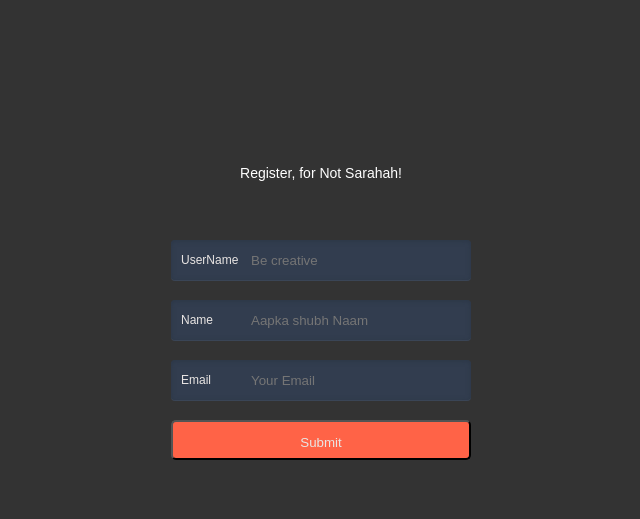
After one commit to itsabhijeet/Anonymous-Messaging-Web-App, a Flask app: page /register in a window 1280 px wide. The commit adds this page. Shown: the top 519 px of the page, without its empty margins (319-959 px from the left). Run offline with Flask 2, Linux system fonts and the light colour scheme.

Commit message:
Complete Application

```diff
--- a/main.py
+++ b/main.py
@@ -1,14 +1,19 @@
 
-from flask import Flask, request, Markup, render_template,redirect,flash,url_for
+from flask import Flask, request, Markup, render_template,redirect,flash,url_for,session
 from wtforms import Form, TextField, TextAreaField, validators, StringField, SubmitField
 from flask_mail import Mail,Message
+from random import randint,seed
+import sqlfun as dbhandler
+
+
+
 
 app = Flask(__name__)
 app.secret_key = 'abhiportfolio'
 app.config['MAIL_SERVER']='smtp.gmail.com'
 app.config['MAIL_PORT'] = 465
-app.config['MAIL_USERNAME'] = 'handoverabhi@gmail.com'
-app.config['MAIL_PASSWORD'] = 'handover'
+app.config['MAIL_USERNAME'] = '' #confidential
+app.config['MAIL_PASSWORD'] = ''  #confidential
 app.config['MAIL_USE_TLS'] = False
 app.config['MAIL_USE_SSL'] = True
 
@@ -19,16 +24,101 @@ class msgform(Form):
       msg = TextAreaField('Leave Message')
 class EmailForm(Form):
     email= TextField("Email",[validators.Required("Recepients Email id"),validators.Email("Enter Email")])
+class Verifyform(Form):
+      num = TextField('number')
+class emailnameform(Form):
+      username = TextField('username')
+      name= TextField('name')
+      email= TextField("Email",[validators.Required("Recepients Email id"),validators.Email("Enter Email")])
 
-@app.route('/')
-def home():
-    return render_template('home.html')
 
-@app.route('/about')
-def about():
-    return render_template('about.html')
 
-@app.route('/message',methods=['GET','POST'])
+
+@app.route('/register',methods=['GET','POST'])
+def register():
+    form = emailnameform(request.form)
+
+
+    if request.method == 'POST':
+        email=request.form['email']
+        name=request.form['name']
+        username = request.form['username']
+
+        chk =  dbhandler.checkUserName(username,email,name)
+
+        if chk== False:
+            flash("User name is not available, Sorry!")
+            return render_template('register.html',form=form)
+
+        #Generate Unique password
+        #Number of digits d
+        seed(randint(10,1000))
+        d = randint(6,15)
+        num=0
+        for i in range(d):
+            r = randint(1,9)
+            num = num*10 + r
+        print(num)
+        session['otp'] = str(num)
+        #Send this number to the email provided
+        mail = Mail(app)
+        newmsg = Message('Verification | !Sarahah', sender = 'handoverabhi@gmail.com', recipients = [email])
+        newmsg.html =  " <p> Hey! <b> <i> " +  name + " </i></b>  kindly enter this number to verify your email id </p> <hr> <h2>" + str(num) + "</h2>";
+        mail.send(newmsg)
+        return render_template('verify1.html',name=name,email=email,uname=username)
+    else:
+        return render_template('register.html',form=form)
+
+
+@app.route('/verify',methods=['GET','POST'])
+def verify():
+    form = Verifyform(request.form)
+
+    chk  = session['otp']
+    num = request.form['otp']
+    username = request.form['username']
+    email = request.form['email']
+    name = request.form['name']
+
+    print(num)
+    print(chk)
+    print(num==chk)
+    if num == chk:
+        session.pop('otp',None)
+        dbhandler.insertUser(username,email,name)
+        return render_template('newuser.html',name=name,uname=username,email=email)
+    else:
+        session.pop('otp',None)
+        return redirect(url_for('register'))
+    session.pop('otp',None)
+    return render_template('verify1.html',form=form)
+
+
+@app.route('/user/<username>',methods=['GET','POST'])
+def userprofile(username):
+    form = msgform(request.form)
+
+    name = dbhandler.getName(username)
+    email = dbhandler.getEmail(username)
+
+    if request.method == 'POST':
+
+         msg=request.form['msg']
+
+         if form.validate():
+            #Sending an email
+            mail = Mail(app)
+            newmsg = Message('!Sarahah', sender = 'handoverabhi@gmail.com', recipients = [email])
+            newmsg.html = "<br> Message: <p> <b> <i> " + msg + "</b> </i> </p>"
+            mail.send(newmsg)
+            flash("Message Sent! ")
+            return render_template('contact.html',form=form,name=name,uname=username)
+         else:
+             flash('Email Not correct bro!')
+    return render_template('contact.html',form=form,name=name,uname=username)
+
+
+@app.route('/',methods=['GET','POST'])
 def msg():
     form = msgform(request.form)
 
@@ -48,29 +138,7 @@ def msg():
             return redirect(url_for('takeemail'))
          else:
              flash('Email Not correct bro!')
-    return render_template('contact.html',form=form)
-
-@app.route('/takeemail',methods=['GET','POST'])
-def takeemail():
-     form = EmailForm(request.form)
-
-     if request.method == 'POST':
-         email=request.form['email']
-         print (email)
-         if form.validate():
-             mail= Mail(app)
-             Nmsg = Message('Not Sarahah',sender='handoverabhi@gmail.com',recipients=[email])
-             Nmsg.html  = " <b> Thanks for your interest. We are working for you! </b> <br> <i> Abhijeet </i> "
-             mail.send(Nmsg)
-             Nmsg = Message('People Interested',sender='hanoverabhi@gmail.com',recipients=['abhijeetown540@outlook.com'])
-             Nmsg.body = email + "\nHe/she seems to be Interested."
-             mail.send(Nmsg)
-             return render_template('email.html')
-         else:
-             flash('Email Not correct bro!')
-     return render_template('takeemail.html',form=form)
-
-
+    return render_template('contact.html',form=form,name=name)
 
 
 
--- /dev/null
+++ b/schema.sql
@@ -0,0 +1,6 @@
+drop table if exists users;
+create table users(
+ username text not null primary key,
+ email text not null,
+ name text not null
+);
--- /dev/null
+++ b/static/styles/register.css
@@ -0,0 +1,200 @@
+/*
+This is processed scss code. I was too lazy to paste the scss :D
+*/
+
+/* https://meyerweb.com/eric/tools/css/reset/
+   v2.0 | 20110126
+   License: none (public domain)
+*/
+html, body, div, span, applet, object, iframe,
+h1, h2, h3, h4, h5, h6, p, blockquote, pre,
+a, abbr, acronym, address, big, cite, code,
+del, dfn, em, img, ins, kbd, q, s, samp,
+small, strike, strong, sub, sup, tt, var,
+b, u, i, center,
+dl, dt, dd, ol, ul, li,
+fieldset, form, label, legend,
+table, caption, tbody, tfoot, thead, tr, th, td,
+article, aside, canvas, details, embed,
+figure, figcaption, footer, header, hgroup,
+menu, nav, output, ruby, section, summary,
+time, mark, audio, video {
+  margin: 0;
+  padding: 0;
+  border: 0;
+  font-size: 100%;
+  font: inherit;
+  vertical-align: baseline;
+}
+
+/* HTML5 display-role reset for older browsers */
+article, aside, details, figcaption, figure,
+footer, header, hgroup, menu, nav, section {
+  display: block;
+}
+
+body {
+  line-height: 1;
+}
+
+ol, ul {
+  list-style: none;
+}
+
+blockquote, q {
+  quotes: none;
+}
+
+blockquote:before, blockquote:after,
+q:before, q:after {
+  content: '';
+  content: none;
+}
+
+table {
+  border-collapse: collapse;
+  border-spacing: 0;
+}
+
+* {
+  box-sizing: border-box;
+}
+
+body {
+  background: #333;
+  font-family: 'Raleway', sans-serif;
+  font-size: 14px;
+}
+
+a {
+  text-decoration: none;
+}
+
+.signup {
+  width: 300px;
+  margin: 60px auto;
+  font-size: 12px;
+}
+
+.signup-item {
+  height: 40px;
+  line-height: 40px;
+  margin-bottom: 20px;
+  position: relative;
+}
+
+.signup-input {
+  display: block;
+  width: 100%;
+  height: 100%;
+  padding-left: 80px;
+  background: #323D4F;
+  border: none;
+  border-radius: 4px;
+  color: #E9E5E3;
+  box-shadow: inset 0 1px 5px 0 #2c3746, 0 1px 0 #3a4556;
+}
+.signup-input::-moz-placeholder {
+  color: #768A9D;
+}
+.signup-input:focus ~ .signup-label:before {
+  opacity: 1;
+  -webkit-transition: opacity .2s;
+          transition: opacity .2s;
+}
+
+.signup-label {
+  position: absolute;
+  top: 0;
+  left: 10px;
+  color: #E9E5E3;
+}
+.signup-label:before {
+  content: '\25b8';
+  display: inline-block;
+  width: 10px;
+  height: 10px;
+  position: absolute;
+  left: -30px;
+  color: #D94356;
+  opacity: 0;
+}
+
+.signup-select {
+  padding-left: 80px;
+  position: relative;
+  z-index: 5;
+  background: #374356;
+  border-radius: 5px;
+  color: #768A9D;
+  box-shadow: 0 -1px 0 #3a4556, 0 1px 3px #2c3746;
+  overflow: hidden;
+}
+.signup-select:after {
+  content: '\25be';
+  display: inline-block;
+  width: 10px;
+  height: 10px;
+  position: absolute;
+  top: 0;
+  right: 20px;
+  color: #2c3746;
+}
+.signup-select:hover, .signup-select:hover::after {
+  color: #E9E5E3;
+  cursor: pointer;
+}
+.signup-select:hover .signup-select-menu {
+  max-height: 400px;
+}
+
+.signup-select-menu {
+  max-height: 0;
+  position: relative;
+  z-index: 5;
+  -webkit-transition: max-height .4s ease-in;
+          transition: max-height .4s ease-in;
+}
+
+.singup-select__list-item {
+  position: relative;
+}
+
+.signup-select__item {
+  display: block;
+  padding: 1px;
+  padding-bottom: 0;
+  background: #374356;
+  color: #768A9D;
+}
+.signup-select__item:before {
+  content: '\25b8';
+  display: inline-block;
+  width: 10px;
+  height: 10px;
+  position: absolute;
+  left: -20px;
+  z-index: 5;
+  color: #D94356;
+  opacity: 0;
+}
+.signup-select__item:hover {
+  color: #E9E5E3;
+}
+.signup-select__item:hover::before {
+  opacity: 1;
+  -webkit-transition: opacity .2s;
+          transition: opacity .2s;
+}
+
+.signup-submit {
+  display: block;
+  width: 100%;
+  height: 40px;
+  line-height: 40px;
+  background: tomato;
+  border-radius: 5px;
+  text-align: center;
+  text-decoration: none;
+  color: #E9E5E3;
+}
--- /dev/null
+++ b/templates/register.html
@@ -0,0 +1,53 @@
+<!DOCTYPE html>
+<html lang="en" >
+
+<head>
+  <meta charset="UTF-8">
+  <title> Register | Not Sarahah </title>
+
+      <link rel="stylesheet" href="{{ url_for('static',filename='styles/register.css') }}">
+<style>
+	#form{
+		margin-top: 13%;
+	}
+</style>
+
+</head>
+
+<body>
+<div id="form">
+	<center><h1 style="color:white"> <b> <i> Register, for Not Sarahah! </i></b> </h1></center>
+  <form class="signup" method="POST" action="/register">
+		<ul class="singup-list">
+				<li class="signup-item">
+						<input type="text" placeholder="Be creative" name="username" class="signup-input" required>
+						<label for="username"  class="signup-label">UserName</label>
+					</li>
+			<li class="signup-item">
+				<input type="text" placeholder="Aapka shubh Naam" name="name" class="signup-input" required>
+				<label for="name"  class="signup-label">Name</label>
+			</li>
+			<li class="signup-item">
+				<input type="email" placeholder="Your Email"  name="email" class="signup-input" required>
+				<label for="email" class="signup-label">Email</label>
+			</li>
+			<li class="signup-item">
+				<input type="submit" class="signup-submit">
+			</li>
+		</ul>
+	</form>
+
+    {% with messages = get_flashed_messages() %}
+  {% if messages %}
+    <ul class=flashes>
+    {% for message in messages %}
+      <li><center style="color:red">{{ message }}</center></li>
+    {% endfor %}
+    </ul>
+  {% endif %}
+{% endwith %}
+{% block body %}{% endblock %}
+</div>
+</body>
+
+</html>
--- a/templates/takeemail.html
+++ b/templates/takeemail.html
@@ -30,7 +30,7 @@
     <h3 class="demo"> Give your email for the same! </h1> </i> </h3>   </center>
   <div class="webflow-style-input">
 
-    <form action="http://localhost:5000/takeemail" method="POST">
+    <form action="/takeemail" method="POST">
     <input class="" name="email" type="email" placeholder="What's your email?"></input>
     <button type="submit"><i class="icon ion-android-arrow-forward"></i></button>
     </form>
```
Also changed, not shown: sqlfun.py (added, +42 -0 lines), static/styles/newuser.css (added, +100 -0 lines), templates/contact.html (+17 -6 lines), templates/newuser.html (added, +25 -0 lines), templates/verify.html (added, +37 -0 lines), templates/verify1.html (added, +28 -0 lines), notsarahah.db (added).
